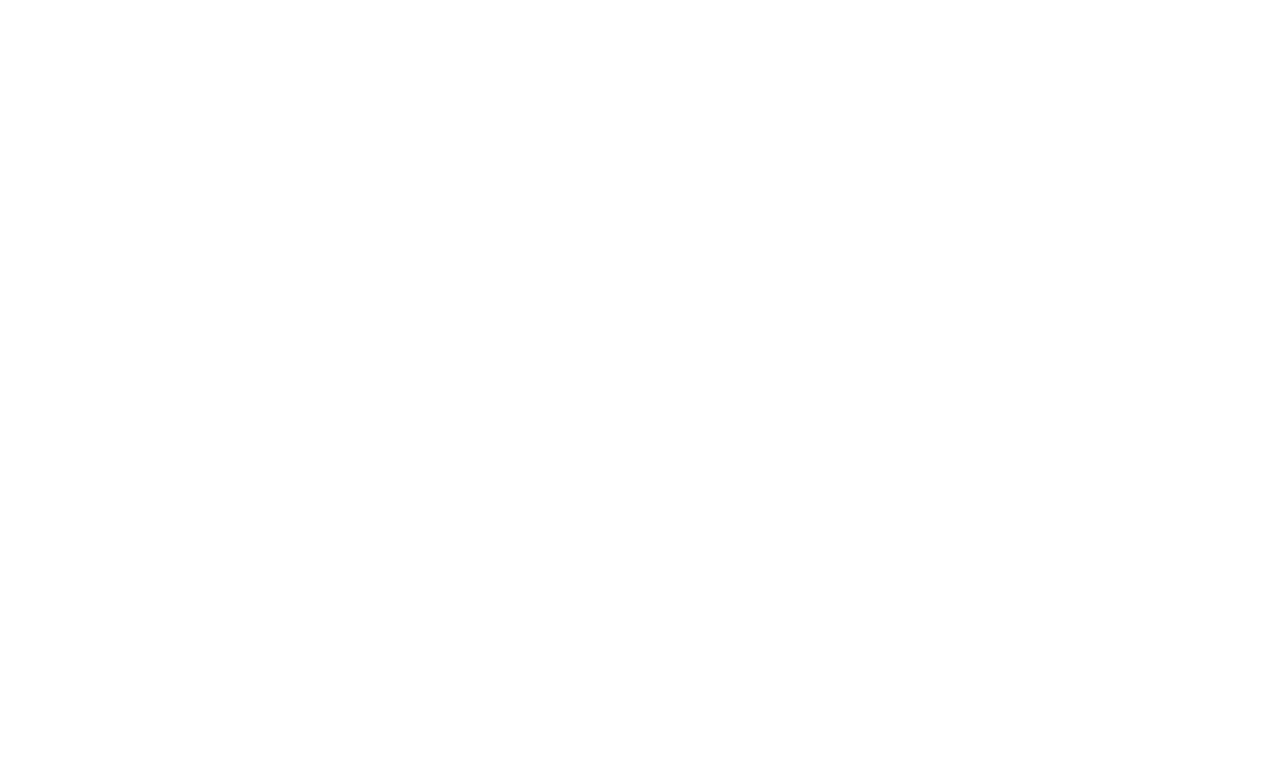
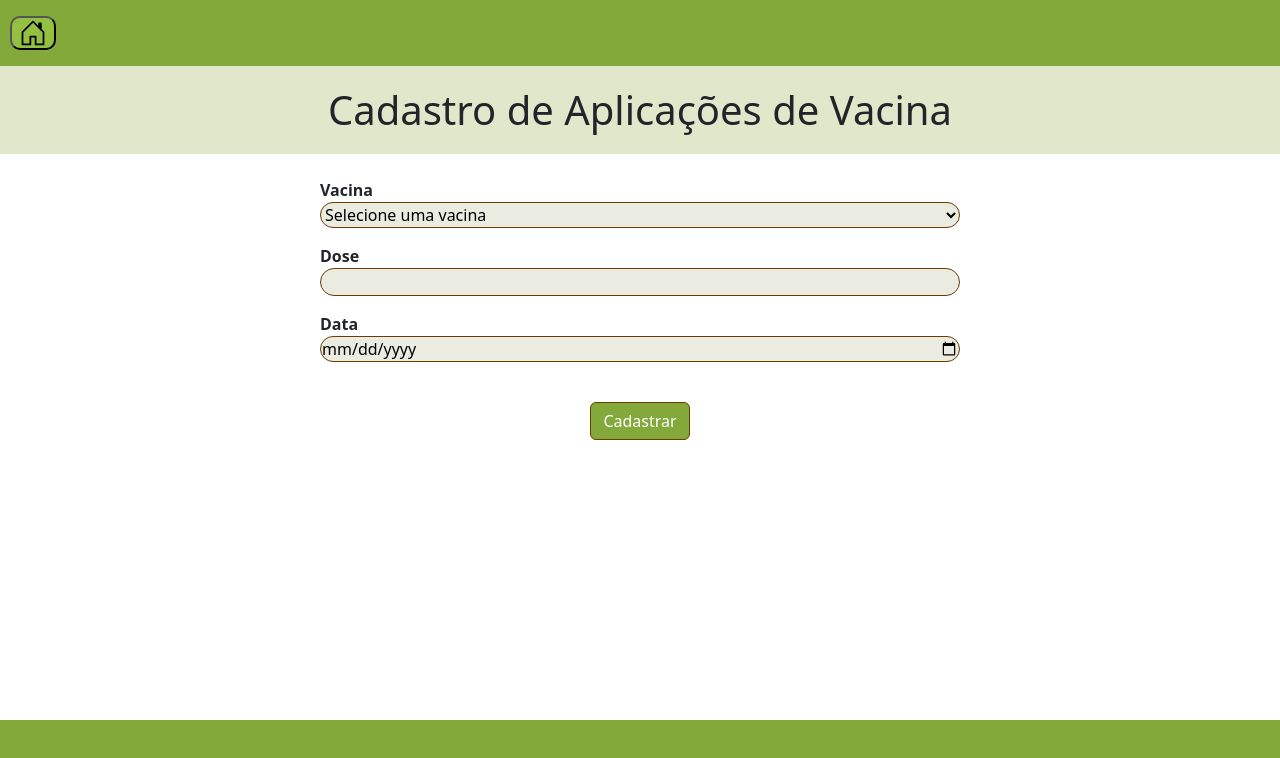
Before and after one commit to neylanepl/vacinacao-bovino-frontend, a React (Create React App) app in the folder frontend/: page /cadastraraplicacao in a window 1280 px wide. Before the commit this address had no page. Shown: the top 758 px of the page. Built offline with nearby package versions, Linux system fonts and the light colour scheme.

Commit message:
feat: cadastrar aplicações de vacinas

```diff
--- a/frontend/src/App.js
+++ b/frontend/src/App.js
@@ -1,9 +1,9 @@
 import React from 'react';
 import { BrowserRouter, Routes, Route } from 'react-router-dom';
 
-
+import Inicio from './pages/inicio/inicio';
 import CadastrarBovino from './pages/bovino/cadastrarBovino';
-import Inicio from './pages/inicio/inicio';
+import CadastrarAplicacao from './pages/aplicacao/cadastrarAplicacao';
 
 
 function App() {
@@ -12,6 +12,7 @@ function App() {
       <Routes>
           <Route path='/' element={<Inicio/>} />
           <Route path='/cadastrarbovino' element={<CadastrarBovino/>} />
+          <Route path='/cadastraraplicacao' element={<CadastrarAplicacao/>} />
       </Routes>
     </BrowserRouter>
 
--- /dev/null
+++ b/frontend/src/pages/aplicacao/cadastrarAplicacao.js
@@ -0,0 +1,51 @@
+import React, { useState } from 'react';
+
+import '../../styles/css/cadastrarBovino.css';
+import Nav from '../../components/nav';
+import Footer from '../../components/footer';
+
+const CadastrarAplicacao = () => {
+    var vacinas = [];
+    const [doseForm, setDoseForm] = useState(0);
+    const [dataForm, setDataForm] = useState('');
+
+    const handleSubmitForm = async e => {}
+
+    return(
+        <div>
+            <Nav/>
+            <h1 className="fs-1 text-center" style={{background: "#E0E7CA", padding: "20px"}}> Cadastro de Aplicações de Vacina </h1>
+            <div className="formularioCadastroBovino" style={{marginBottom: "10%"}}>
+                <form onSubmit={e => {handleSubmitForm (e)}}>
+                    <div className="sub-div">
+                    <div className="id_"><p>Vacina</p></div>
+                        <select className="nomeBovino" name="vacina"
+                            onChange={(e) => { }}>
+                            <option value=""> Selecione uma vacina </option>
+                            {vacinas
+                                .map((item, key) => {
+                                    return (
+                                        <option key={key} value={item.id}>
+                                            {item.title}
+                                        </option>
+                                    );
+                                })
+                            }
+                        </select>
+
+                        <div className="id_"><p>Dose</p></div>
+                        <input type="number" className="pesoBovino" onChange={e => setDoseForm(e.target.value)}/>
+
+                        <div className="id_"><p>Data</p></div>
+                        <input type="date" className="idadeBovino" onChange={e => setDataForm(e.target.value)}/>
+
+                        <button variant="warning"  type="submit" value="submit" className="btn btn-success" style={{backgroundColor:"#83A93A", borderColor: "#6D3B00", margin: "40px"}}>Cadastrar</button>
+                    </div>
+                </form>
+            </div>
+            <Footer/>
+        </div>
+    );
+};
+
+export default CadastrarAplicacao;
```
